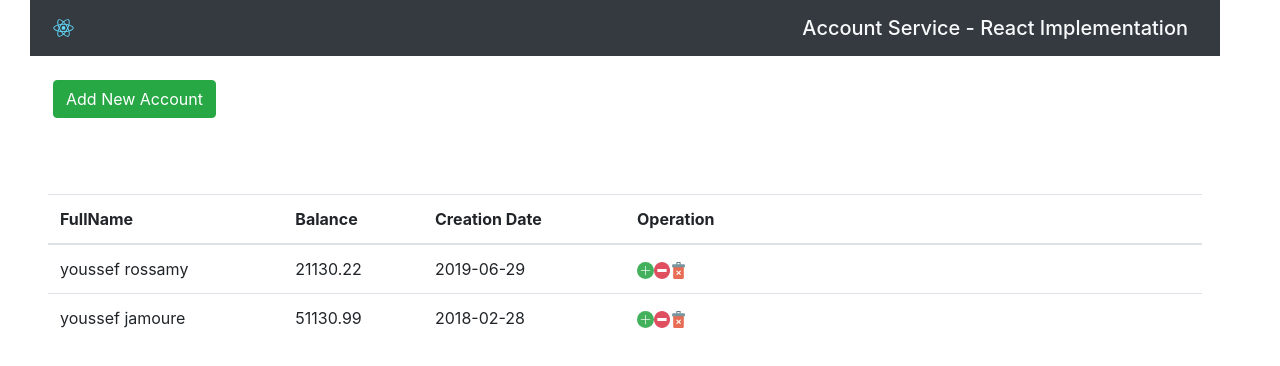
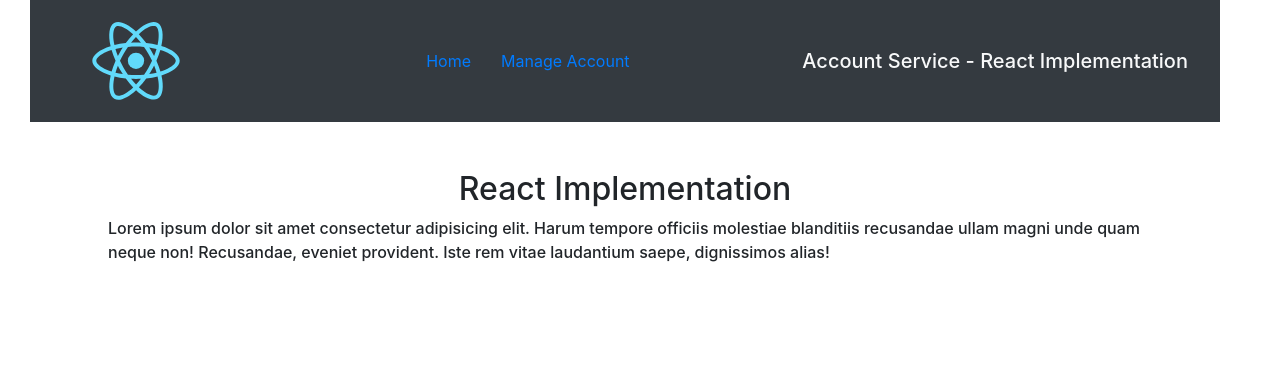
Before and after one commit to Youssef-rsy/ReactJsImplementataionPlusBoostrap, a React (Create React App) app: page / in a window 1280 px wide. Shown: the top 366 px of the page. Built offline with nearby package versions, Linux system fonts and the light colour scheme.

Commit message:
add routing + Home Component

```diff
--- a/package.json
+++ b/package.json
@@ -3,12 +3,14 @@
   "version": "0.1.0",
   "private": true,
   "dependencies": {
+    "axios": "^0.19.0",
     "boostrap": "^2.0.0",
     "bootstrap": "^4.3.1",
     "jquery": "^3.4.1",
     "popper.js": "^1.15.0",
     "react": "^16.8.6",
     "react-dom": "^16.8.6",
+    "react-router-dom": "^5.0.1",
     "react-scripts": "3.0.1"
   },
   "scripts": {
--- a/src/App.js
+++ b/src/App.js
@@ -1,13 +1,16 @@
 import React,{ Component } from "react";
 import './App.css';
 import Skeleton from "./component/Skeleton"
+import {BrowserRouter} from "react-router-dom"
 
 export default class App extends Component {
     render(){
         return(
-          <div className="container col-12 ">
+        <BrowserRouter>
+        <div className="container col-12 ">
               <Skeleton/>
            </div>
+        </BrowserRouter>
         )
     }
 }
--- a/src/component/CreditAccount.js
+++ b/src/component/CreditAccount.js
@@ -15,7 +15,7 @@ export default class CreditPromp extends Component {
     SaveChnge=(e)=>{
       e.preventDefault()
       console.log(this.props.accountId );
-      console.log(this.state  );
+      console.log(this.state);
     }
     render(){
         return (
--- /dev/null
+++ b/src/component/Home.js
@@ -0,0 +1,16 @@
+import React from "react";
+
+const Home =()=>{
+
+    return (
+        <div className="container m-5">
+                <h2 className="text-center">React Implementation</h2>
+                <div className="col-12">
+                        <span className="h6">
+                            Lorem ipsum dolor sit amet consectetur adipisicing elit. Harum tempore officiis molestiae blanditiis recusandae ullam magni unde quam neque non! Recusandae, eveniet provident. Iste rem vitae laudantium saepe, dignissimos alias!
+                        </span>
+                </div>
+        </div>
+    )
+}
+export default Home;
--- a/src/component/ListAccount.js
+++ b/src/component/ListAccount.js
@@ -1,17 +1,32 @@
 import React ,{Component} from 'react';
+import AddAccount from "./AddAccount";
 import Delete  from "../images/delete.svg";
 import Plus  from "../images/plus.svg";
 import Remove  from "../images/remove.svg";
 import DeletePromp from './DeleteAccount';
 import CreditPromp from './CreditAccount';
 import DebitPromp from './DebitAccount';
+import AccountService from '../service/AccountService'
 class App extends Component {
+
 
   state={
     acountId:null,
     accounts:[
       {accountId:1 , accountOwner: "youssef rossamy", balance: "21130.22", creationDate: "2019-06-29"},
       {accountId:2 , accountOwner: " youssef jamoure", balance: "51130.99", creationDate: "2018-02-28"}]
+  }
+  componentDidMount (){
+    AccountService.get("/")
+    .then((response)=>{
+      console.log(response);
+        /*this.setState({
+          accounts:reponse
+        })*/
+    } )
+    .catch((e)=>{
+      console.log(e);
+    });
   }
   selectedAccount=(id)=>{
     this.setState({
@@ -42,6 +57,23 @@ class App extends Component {
           </tr>
     )});
     return (
+    <div>
+       <div className="row mt-4 mx-2">
+            <div className="col-7">
+                <button type="button" className="btn btn-success" data-toggle="modal" data-target="#exampleModal">
+                    Add New Account
+                </button>
+                <AddAccount/>
+            </div>
+            <div className="col-5">
+                <div className="alert alert-danger alert-dismissible fade hide float-left col-10" role="alert">
+                  <strong>Error!</strong>error message.
+                  <button type="button" className="close" data-dismiss="alert" aria-label="Close">
+                    <span aria-hidden="true">×</span>
+                  </button>
+                </div>
+            </div>
+          </div>
       <div className="container row col-12 p-5">
           <CreditPromp accountId={this.state.acountId}/>
           <DebitPromp accountId={this.state.acountId}/>
@@ -61,6 +93,8 @@ class App extends Component {
             </table>
 
       </div>
+
+    </div>
     );
   }
 
--- a/src/component/Skeleton.js
+++ b/src/component/Skeleton.js
@@ -1,34 +1,28 @@
 import React from "react";
 import ListAccount from './ListAccount'
-import AddAccount from "./AddAccount";
 import Logo  from "../images/logo.svg";
+import {NavLink} from "react-router-dom";
+import Home from "./Home"
+import {Route} from "react-router-dom"
 export default function Skeleton(){
     return (
         <div className="container col-12">
           <div className="row col-12">
             <nav className="navbar navbar-light bg-dark col-12 ">
-              <img  src={Logo} width="3%" />
-              <span className="navbar-brand mb-0 h1 text-light">Account Service - React Implementation</span>
+              <span className="d-block col-auto">
+                <img  src={Logo} width="50%"  />
+              </span>
+              <div className="col-4 float-left">
+                <NavLink to="/" className="col-1"  >Home</NavLink>
+                <NavLink to="/ListAccount" className="col-2">Manage Account</NavLink>
+              </div>
+              <span className="navbar-brand mb-0 h1 text-light ">Account Service - React Implementation</span>
             </nav>
           </div>
-          <div className="row mt-4 mx-2">
-            <div className="col-7">
-                <button type="button" className="btn btn-success" data-toggle="modal" data-target="#exampleModal">
-                    Add New Account
-                </button>
-                <AddAccount/>
-            </div>
-            <div className="col-5">
-                <div className="alert alert-danger alert-dismissible fade hide float-left col-10" role="alert">
-                  <strong>Error!</strong>error message.
-                  <button type="button" className="close" data-dismiss="alert" aria-label="Close">
-                    <span aria-hidden="true">×</span>
-                  </button>
-                </div>
-            </div>
-          </div>
-         <div className="row">
-            <ListAccount/>
+
+         <div className="row col-12">
+            <Route exact path="/" component={Home} ></Route>
+            <Route path="/ListAccount" component={ListAccount} ></Route>
          </div>
         </div>
     )
--- /dev/null
+++ b/src/service/AccountService.js
@@ -0,0 +1,6 @@
+import React from "react";
+import axios from "axios"
+
+export default axios.create({
+    baseURL: 'http://localhost:9999/account'
+  });
```
Also changed, not shown: 1 other file (tests, documents, lock files or other folders). Lines whose indentation alone changed are shown as unchanged.
